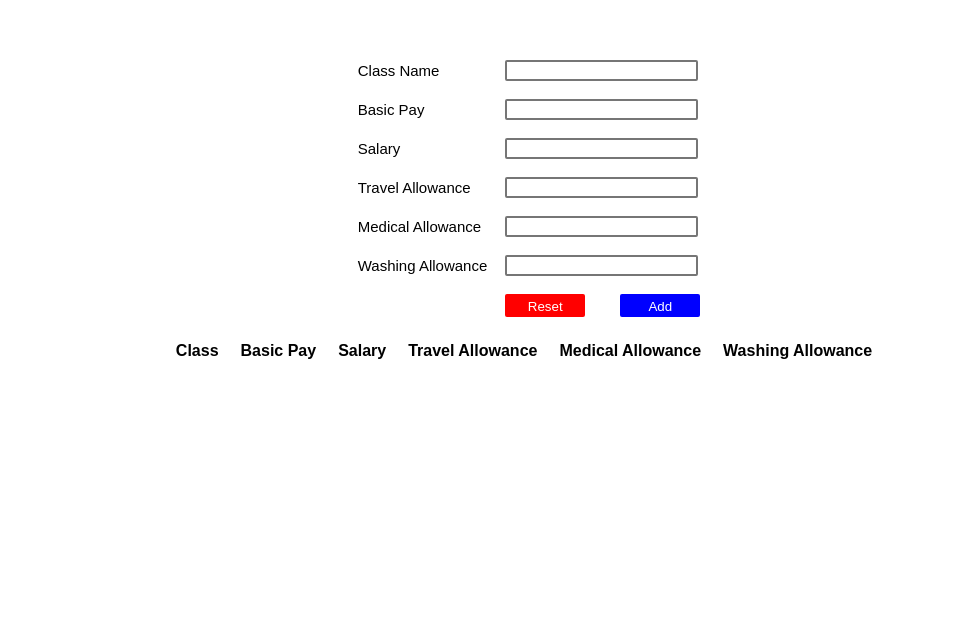
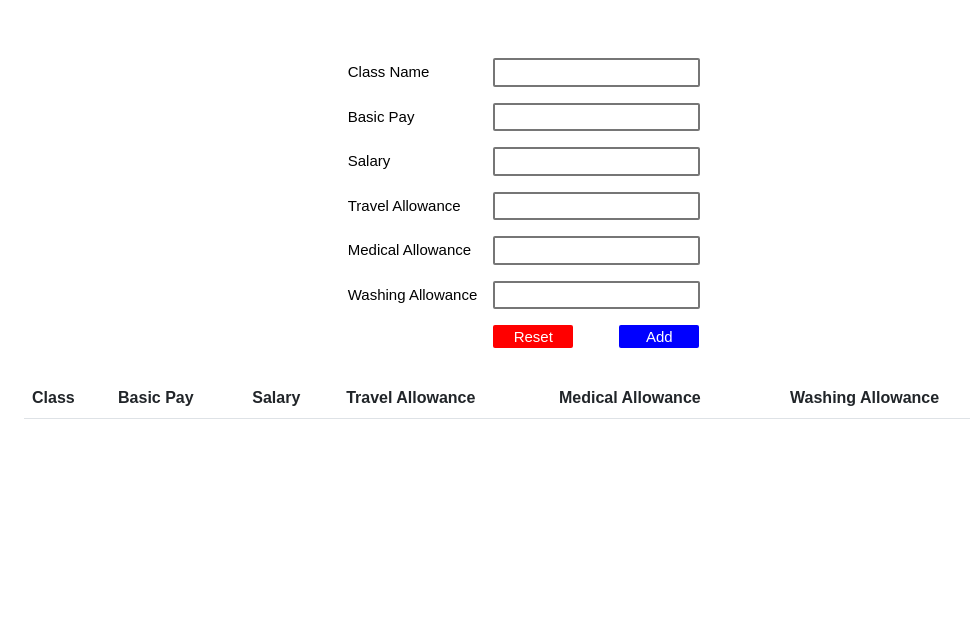
Before and after one commit to The-Hercules-R/Payroll_Management_System, a PHP site: page /pages/addClass.html in a window 1280 px wide. Shown: the top 618 px of the page, without its empty margins (116-1086 px from the left). Before the commit the page ends 359 px from the top, so only its background shows below. Run offline with PHP 8.4, Linux system fonts and the light colour scheme; lists and menus that the app fills with data are empty; some libraries are stand-ins or nearby versions.

Commit message:
I have just added bootstrap on table

```diff
--- a/pages/addClass.html
+++ b/pages/addClass.html
@@ -7,6 +7,11 @@
     <title>Add Class</title>
     <link rel="stylesheet" href="../styles/addClass.css">
     <script src="../scripts/addClass.js"></script>
+    <script src="https://code.jquery.com/jquery-3.2.1.slim.min.js" integrity="sha384-KJ3o2DKtIkvYIK3UENzmM7KCkRr/rE9/Qpg6aAZGJwFDMVNA/GpGFF93hXpG5KkN" crossorigin="anonymous"></script>
+    <script src="https://cdnjs.cloudflare.com/ajax/libs/popper.js/1.12.9/umd/popper.min.js" integrity="sha384-ApNbgh9B+Y1QKtv3Rn7W3mgPxhU9K/ScQsAP7hUibX39j7fakFPskvXusvfa0b4Q" crossorigin="anonymous"></script>
+    <script src="https://maxcdn.bootstrapcdn.com/bootstrap/4.0.0/js/bootstrap.min.js" integrity="sha384-JZR6Spejh4U02d8jOt6vLEHfe/JQGiRRSQQxSfFWpi1MquVdAyjUar5+76PVCmYl" crossorigin="anonymous"></script>
+    <link href="https://cdn.jsdelivr.net/npm/bootstrap@5.1.3/dist/css/bootstrap.min.css" rel="stylesheet" integrity="sha384-1BmE4kWBq78iYhFldvKuhfTAU6auU8tT94WrHftjDbrCEXSU1oBoqyl2QvZ6jIW3" crossorigin="anonymous">
+
 
 
 </head>
@@ -15,7 +20,7 @@
 
     <div class="add_class">
         <form class="form" >
-            <table cellpadding="8px" class="table">
+            <table cellpadding="8px" class="table_input">
                 <tr>
                     <td>Class Name</td>
                     <td><input id="class" class="input" type="text"></td>
@@ -43,7 +48,7 @@
                 <tr>
                     <td></td>
                     <td>
-                        <button type="reset " class="bt reset" id="">Reset</button>
+                        <button type="reset" class="bt reset" id="">Reset</button>
                         <button type="button" class="bt add" id="bt_add" onclick="addRow()">Add</button>
                     </td>
                 </tr>
@@ -53,8 +58,8 @@
 
 
 </div>
-<div class="teble_content">
-    <table class="add_table" border="0" cellpadding = "10px" = "10px">
+<div class="teble_content mt-5">
+    <table class="table" border="0" cellpadding = "10px" = "10px">
         <tr>
                 <th>Class</th>
                 <th>Basic Pay</th>
--- a/scripts/addClass.js
+++ b/scripts/addClass.js
@@ -6,7 +6,7 @@
         var _m_all = document.getElementById('m_all').value;
         var _w_all = document.getElementById('w_all').value;
 
-        var table = document.getElementsByClassName('add_table')[0];
+        var table = document.getElementsByClassName('table')[0];
 
         var newRow = table.insertRow(1);
 
@@ -29,10 +29,10 @@
 
 
     function reset(){
-        document.getElementById('class').innerHTML =''
-        document.getElementById('basic').innerHTML = ''
-        document.getElementById('salary').innerHTML = ''
-        document.getElementById('t_all').innerHTML = ''
-        document.getElementById('m_all').innerHTML = ''
-        document.getElementById('w_all').innerHTML  = ''
+        document.getElementById('class').innerHTML ='';
+        document.getElementById('basic').innerHTML = '';
+        document.getElementById('salary').innerHTML = '';
+        document.getElementById('t_all').innerHTML = '';
+        document.getElementById('m_all').innerHTML = '';
+        document.getElementById('w_all').innerHTML  = '';
     }
--- a/styles/addClass.css
+++ b/styles/addClass.css
@@ -22,7 +22,7 @@
     border-radius: 2px;
     border-style: solid;
 }
-.table{
+.table_input{
     margin: auto;
     position: relative;
 
@@ -32,23 +32,23 @@
     width: 80px;
     height: 23px;
 
-
+   text-align: center;
     border-radius: 2px;
     border-style: solid;
     color: white;
     border: none;
-    padding: 5px 5px;
+
 }
 .reset{
 
     background-color: red;
-    transition: 5s;
+
 }
 .add{
     background-color: blue;
     position: absolute;
-    right: 0;
-    transition: 5s;
+    right: 9px;
+
 
 }
 
@@ -60,11 +60,3 @@
     /*background: rgb(34, 20, 20);*/
     font-family: Arial, Helvetica, sans-serif;
 }
-.add_table{
-
-    color: black;
-
-
-    margin: auto;
-
-}
```
